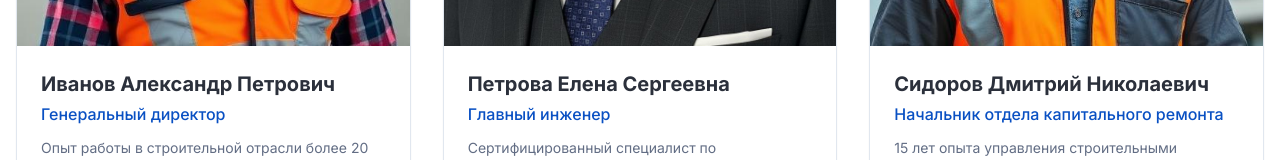
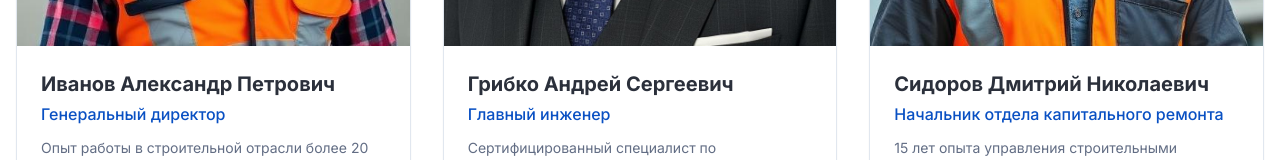
Before and after one commit to GriAndSer/remont-domov-minsk, a React (Vite) app: page /employees in a window 1280 px wide. Shown: the part 745-905 px from the top of the page. Built offline with nearby package versions, Linux system fonts and the light colour scheme; the HTML template or start-up script is replaced by a standard one.

Commit message:
Fix: Update Chief Engineer's Name

```diff
--- a/src/pages/Employees.tsx
+++ b/src/pages/Employees.tsx
@@ -15,7 +15,7 @@ const Employees = () => {
       description: "Опыт работы в строительной отрасли более 20 лет",
     },
     {
-      name: "Петрова Елена Сергеевна",
+      name: "Грибко Андрей Сергеевич",
       position: "Главный инженер",
       image: chiefEngineer,
       phone: "+375 29 632-02-02",
```
